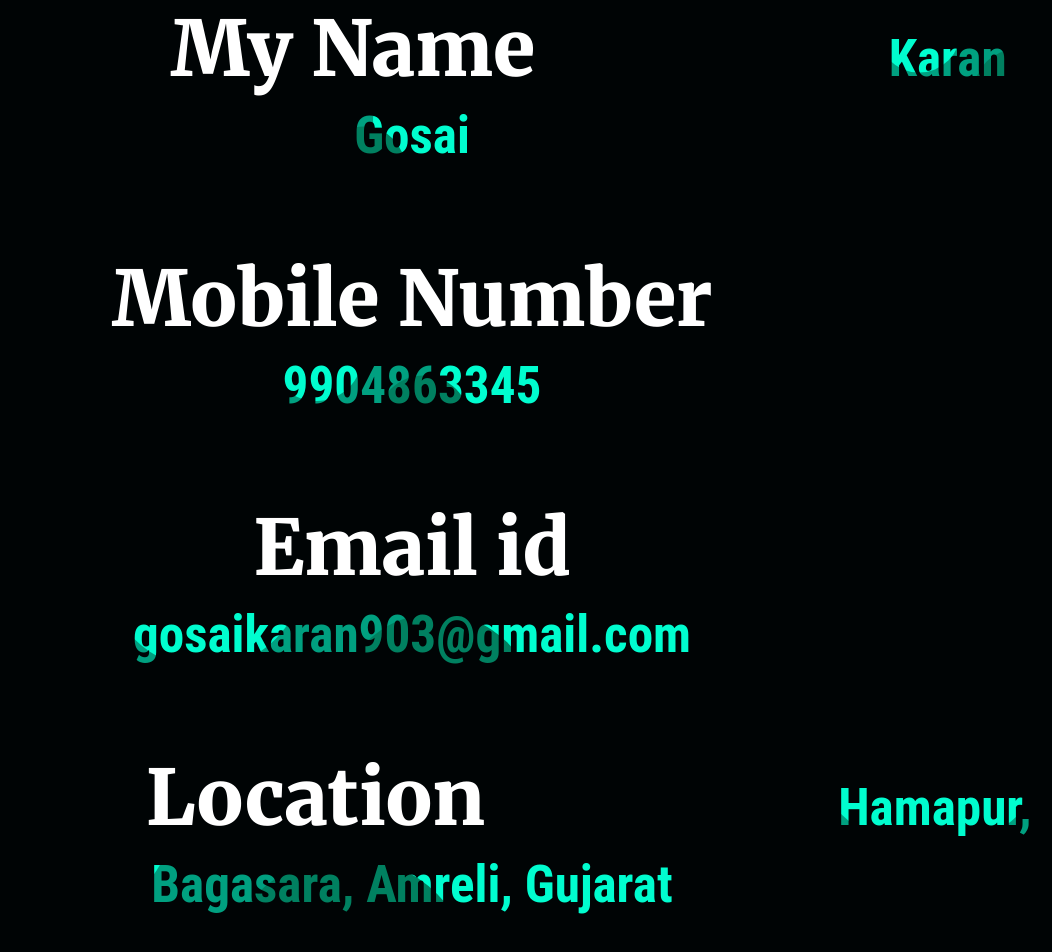
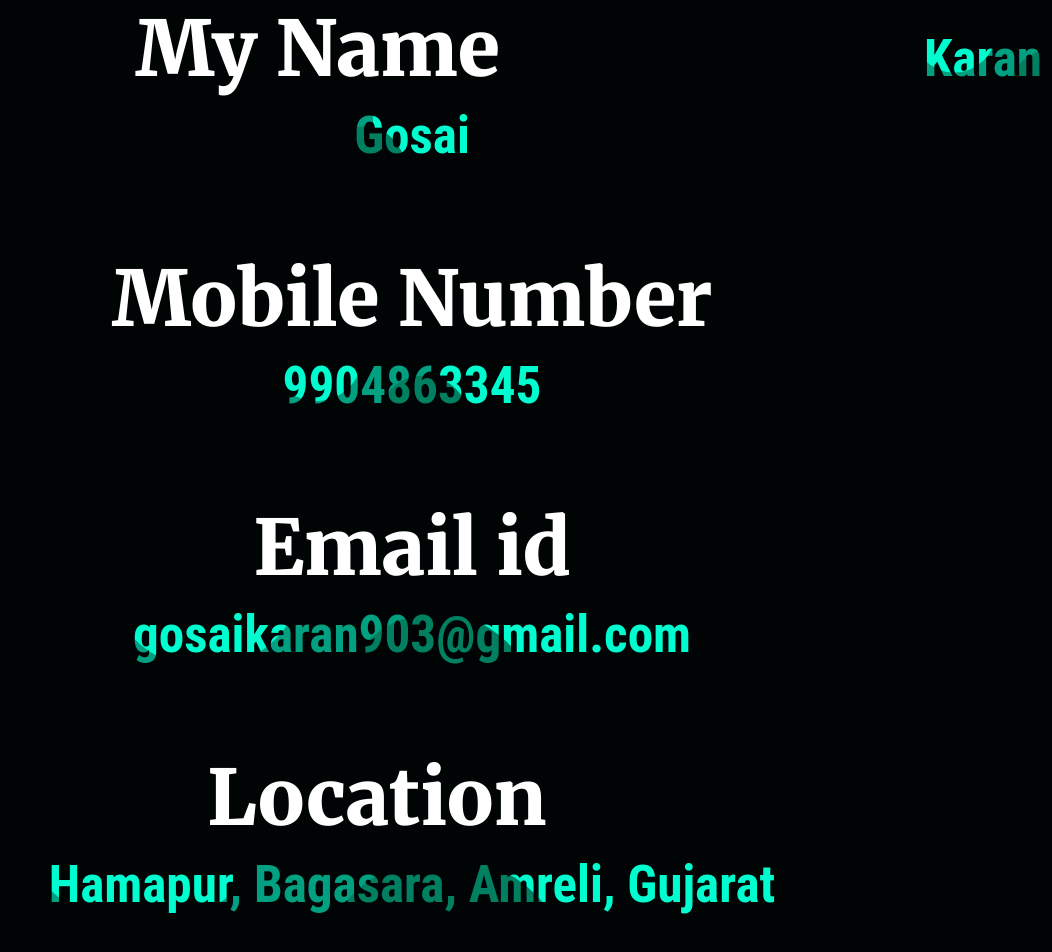
Before and after one commit to gautam-babariya/Filmmaker, a React (Vite) app: page / in a window 1280 px wide. Shown: the part 646-1598 px from the top of the page, without its empty margins (228-1280 px from the left). Built offline with nearby package versions, Linux system fonts and the light colour scheme; no server answers; a web font is replaced by a local one.

Commit message:
space change

```diff
--- a/Components/Aboutus/Aboutus.jsx
+++ b/Components/Aboutus/Aboutus.jsx
@@ -26,7 +26,7 @@ const AboutUs = () => {
                     </header>
                     <main className="app-main">
                         <section className="team-section center">
-                            <p className='name_class'>ㅤㅤㅤㅤㅤMy Nameㅤㅤㅤㅤㅤ<span class="fancy">Karan Gosai</span></p>
+                            <p className='name_class'>ㅤㅤㅤㅤㅤMy Nameㅤㅤㅤㅤㅤㅤ<span class="fancy">Karan Gosai</span></p>
                         </section>
 
                         <section className="team-section center">
@@ -38,7 +38,7 @@ const AboutUs = () => {
                         </section>
 
                         <section className="team-section center">
-                            <p className='name_class'>ㅤㅤㅤㅤㅤLocationㅤㅤㅤㅤㅤ<span class="fancy">Hamapur, Bagasara, Amreli, Gujarat</span></p>
+                            <p className='name_class'>ㅤㅤㅤㅤㅤLocationㅤㅤㅤㅤㅤㅤ<span class="fancy">Hamapur, Bagasara, Amreli, Gujarat</span></p>
                         </section>
 
                     </main>
```
